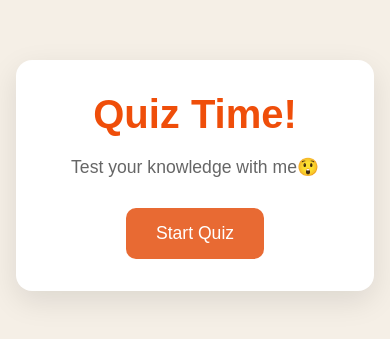
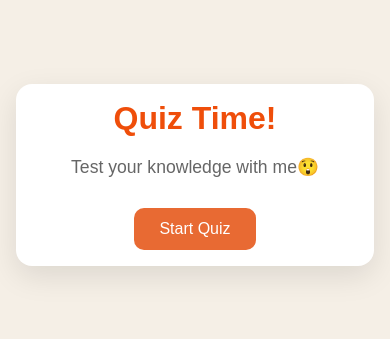
Before and after one commit to HarshNagpal07/Quiz-Game, a plain HTML site: page index.html in a window 390 px wide. Shown: the part 247-586 px from the top of the page. Drawn offline with Linux system fonts and the light colour scheme.

Commit message:
update css

```diff
--- a/style.css
+++ b/style.css
@@ -129,3 +129,22 @@ button{
 button:hover{
     background-color: #d45b28;
 }
+
+@media(max-width:500px){
+    .screen{
+        padding: 1rem;
+    }
+    #start-screen h1{
+        font-size: 2rem;
+    }
+    #question-text{
+        font-size: 1.3rem;
+    }
+    .answer-btn{
+        padding: 12px;
+    }
+    button{
+        padding: 12px 25px;
+        font-size: 1rem;
+    }
+}
```
